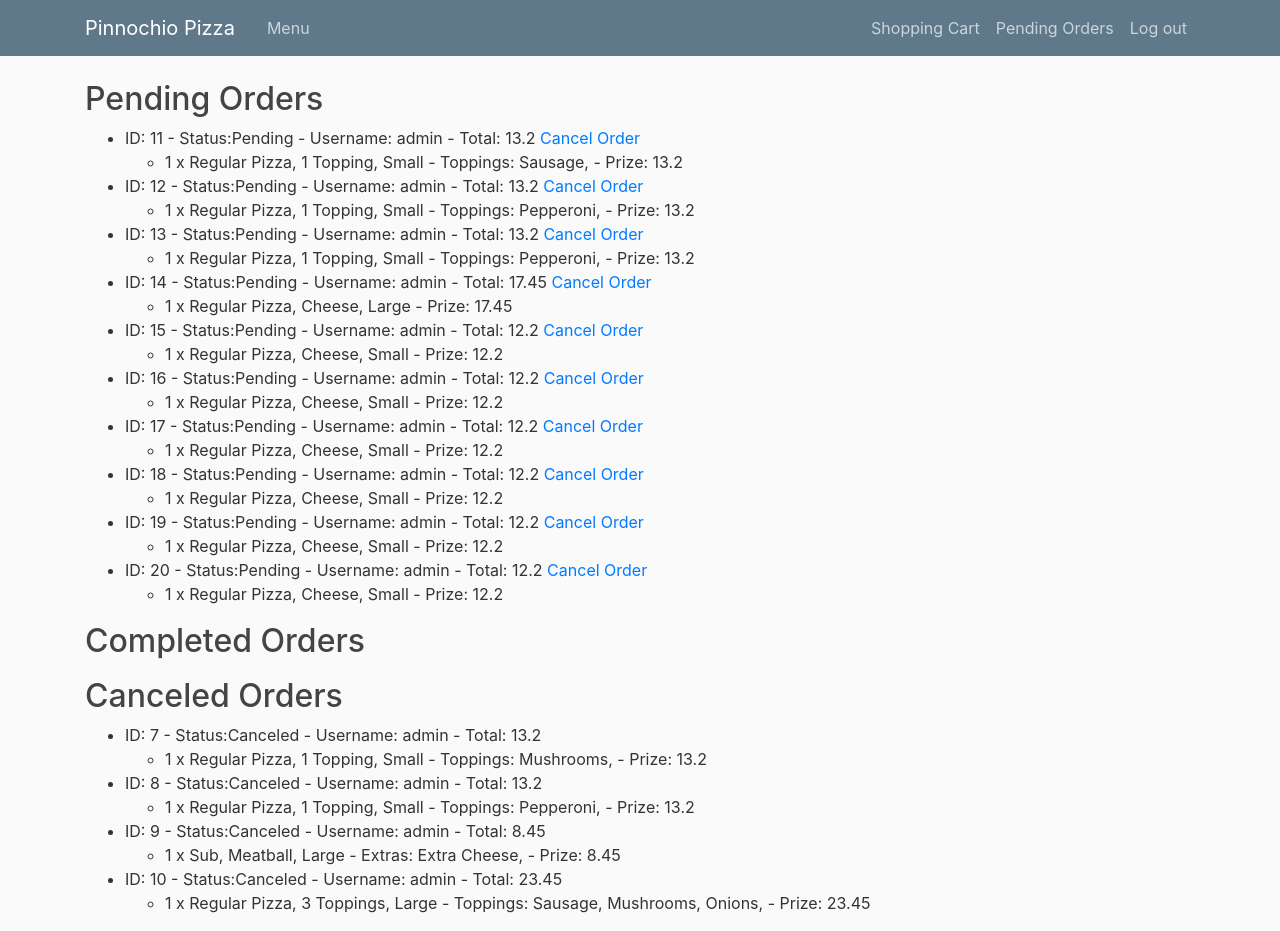
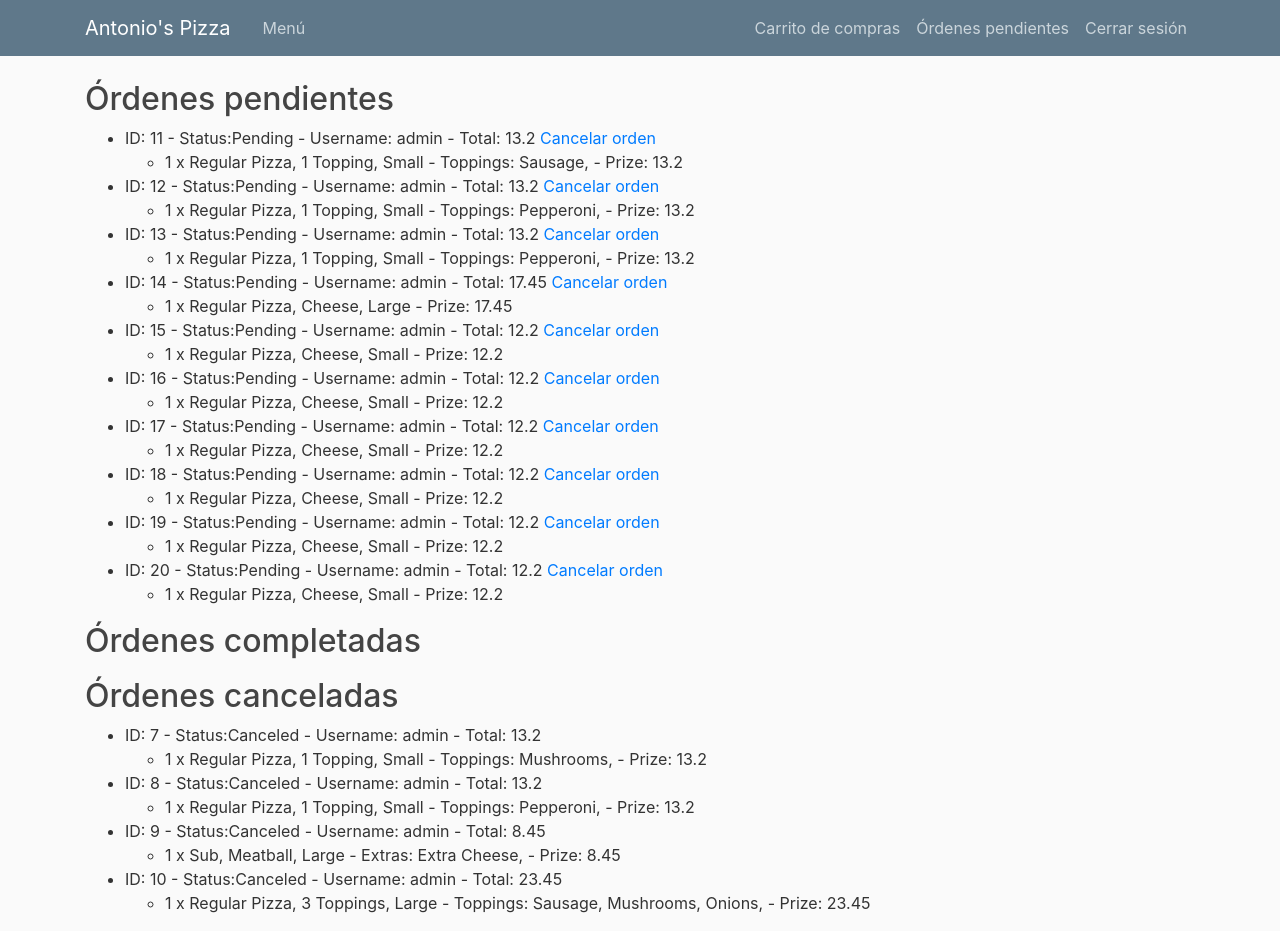
Before and after one commit to jersonmartinez/cs50w-project3, a Django app: page /orderlist in a window 1280 px wide. Run offline with Django 3.2, Linux system fonts and the light colour scheme; a user stored in the database is signed in; data comes from the database, SQL or seed files in the repository; some libraries are stand-ins or nearby versions.

Commit message:
Completando

```diff
--- a/orders/templates/orders/add.html
+++ b/orders/templates/orders/add.html
@@ -2,7 +2,7 @@
 
 {% load crispy_forms_tags %}
 {% block title %}
-MenuItem
+Elementos de menú
 {% endblock %}
 
 {% block body %}
--- a/orders/templates/orders/cart.html
+++ b/orders/templates/orders/cart.html
@@ -24,7 +24,7 @@ Carrito de compras
         $("<div></div>").appendTo('body')
            .html('<div><h3> Por favor, confirmar aquí.</h3></div>')
            .dialog({
-                title: "Confotm Dialog",
+                title: "Confirmar diálogo",
                 width:500, height:300,
                 modal:true,
                 resizable: false,
@@ -38,7 +38,7 @@ Carrito de compras
                               data:{'key':key}, //if you want to send any data to view
                               url:'/get_viewerModal/' // your url that u write in action in form tag
                           }).done(function(result){
-                               alert("am done") //this will executes after your view executed
+                               alert("Está listo") //this will executes after your view executed
                           })
                      },
                     Cancel: function() {
--- a/orders/templates/orders/index.html
+++ b/orders/templates/orders/index.html
@@ -1,11 +1,11 @@
 {% extends "orders/layout.html" %}
 
 {% block title %}
-Menu
+Menú
 {% endblock %}
 
 {% block body %}
-<h1>Menu</h1>
+<h1>Menú</h1>
 {% for type, names in types.items %}
     <h2>{{type}}</h2>
     <ul>
--- a/orders/templates/orders/layout.html
+++ b/orders/templates/orders/layout.html
@@ -21,23 +21,23 @@
     <header class="site-header">
       <nav class="navbar navbar-expand-md navbar-dark bg-steel fixed-top">
         <div class="container">
-          <a class="navbar-brand mr-4" href="/">Pinnochio Pizza</a>
+          <a class="navbar-brand mr-4" href="/">Antonio's Pizza</a>
           <button class="navbar-toggler" type="button" data-toggle="collapse" data-target="#navbarToggle" aria-controls="navbarToggle" aria-expanded="false" aria-label="Toggle navigation">
             <span class="navbar-toggler-icon"></span>
           </button>
           <div class="collapse navbar-collapse" id="navbarToggle">
             <div class="navbar-nav mr-auto">
-              <a class="nav-item nav-link" href="/">Menu</a>
+              <a class="nav-item nav-link" href="/">Menú</a>
             </div>
             <!-- Navbar Right Side -->
             <div class="navbar-nav">
               {% if user.is_authenticated %}
-                <a class="nav-item nav-link" href="/cart">Shopping Cart</a>
-                <a class="nav-item nav-link" href="/orderlist">Pending Orders</a>
-                <a class="nav-item nav-link" href="/users/logout">Log out</a>
+                <a class="nav-item nav-link" href="/cart">Carrito de compras</a>
+                <a class="nav-item nav-link" href="/orderlist">Órdenes pendientes</a>
+                <a class="nav-item nav-link" href="/users/logout">Cerrar sesión</a>
               {% else %}
-                <a class="nav-item nav-link" href="/users/login">Login</a>
-                <a class="nav-item nav-link" href="/users/register">Register</a>
+                <a class="nav-item nav-link" href="/users/login">Iniciar sesión</a>
+                <a class="nav-item nav-link" href="/users/register">Registrarse</a>
               {% endif %}
           </div>
         </div>
@@ -55,8 +55,6 @@
         {% block body %}{% endblock %}
     </main>
 
-
-
     <!-- Optional JavaScript -->
     <!-- jQuery first, then Popper.js, then Bootstrap JS -->
     <script src="https://code.jquery.com/jquery-3.3.1.slim.min.js" integrity="sha384-q8i/X+965DzO0rT7abK41JStQIAqVgRVzpbzo5smXKp4YfRvH+8abtTE1Pi6jizo" crossorigin="anonymous"></script>
--- a/orders/templates/orders/orderlist.html
+++ b/orders/templates/orders/orderlist.html
@@ -2,14 +2,14 @@
 
 {% load crispy_forms_tags %}
 {% block title %}
-Shopping Cart
+Carrito de compras
 {% endblock %}
 
 {% block body %}
-<h2>Pending Orders</h2>
+<h2>Órdenes pendientes</h2>
 <ul>
 {% for order in pending_orders %}
-    <li>{{order}} <a href="cancel/{{order.id}}">Cancel Order</a>
+    <li>{{order}} <a href="cancel/{{order.id}}">Cancelar orden</a>
         <ul>
             {% for orderitem in order.orderitem_set.all %}
                 <li>{{orderitem}}</li>
@@ -17,7 +17,7 @@ Shopping Cart
         </ul></li>
 {% endfor %}
 </ul>
-<h2>Completed Orders</h2>
+<h2>Órdenes completadas</h2>
 <ul>
 {% for order in completed_orders %}
     <li>{{order}}</li>
@@ -28,7 +28,7 @@ Shopping Cart
     </ul></li>
 {% endfor %}
 </ul>
-<h2>Canceled Orders</h2>
+<h2>Órdenes canceladas</h2>
 <ul>
 {% for order in canceled_orders %}
     <li>{{order}}</li>
```
